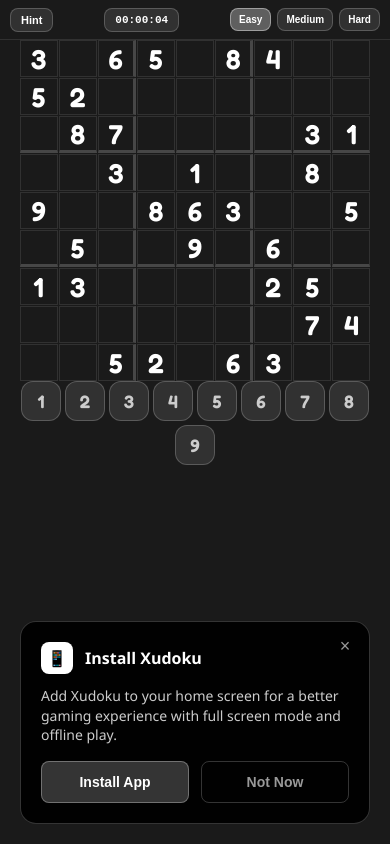
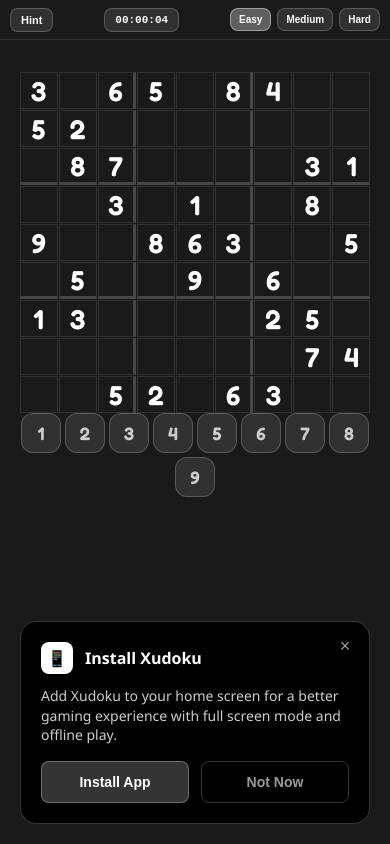
Before and after one commit to ozlphrt/Xudoku, a website: page index.html in a window 390 px wide. Drawn offline with Linux system fonts and the light colour scheme.

Commit message:
Adjust positioning to pull content down while maintaining compact spacing

```diff
--- a/index.html
+++ b/index.html
@@ -140,7 +140,7 @@
             height: 100vh;
             height: 100dvh; /* Dynamic viewport height for mobile browsers */
             padding: 48px 16px 0px 16px;
-            padding-top: calc(48px + env(safe-area-inset-top));
+            padding-top: calc(80px + env(safe-area-inset-top));
             padding-bottom: calc(0px + env(safe-area-inset-bottom));
             padding-left: calc(16px + env(safe-area-inset-left));
             padding-right: calc(16px + env(safe-area-inset-right));
@@ -399,7 +399,7 @@
             }
 
             .main-container {
-                padding: 44px 12px 0px 12px;
+                padding: 76px 12px 0px 12px;
             }
 
             .sudoku-grid {
@@ -449,7 +449,7 @@
             }
 
             .main-container {
-                padding: 40px 10px 0px 10px;
+                padding: 72px 10px 0px 10px;
             }
 
             .cell {
```
